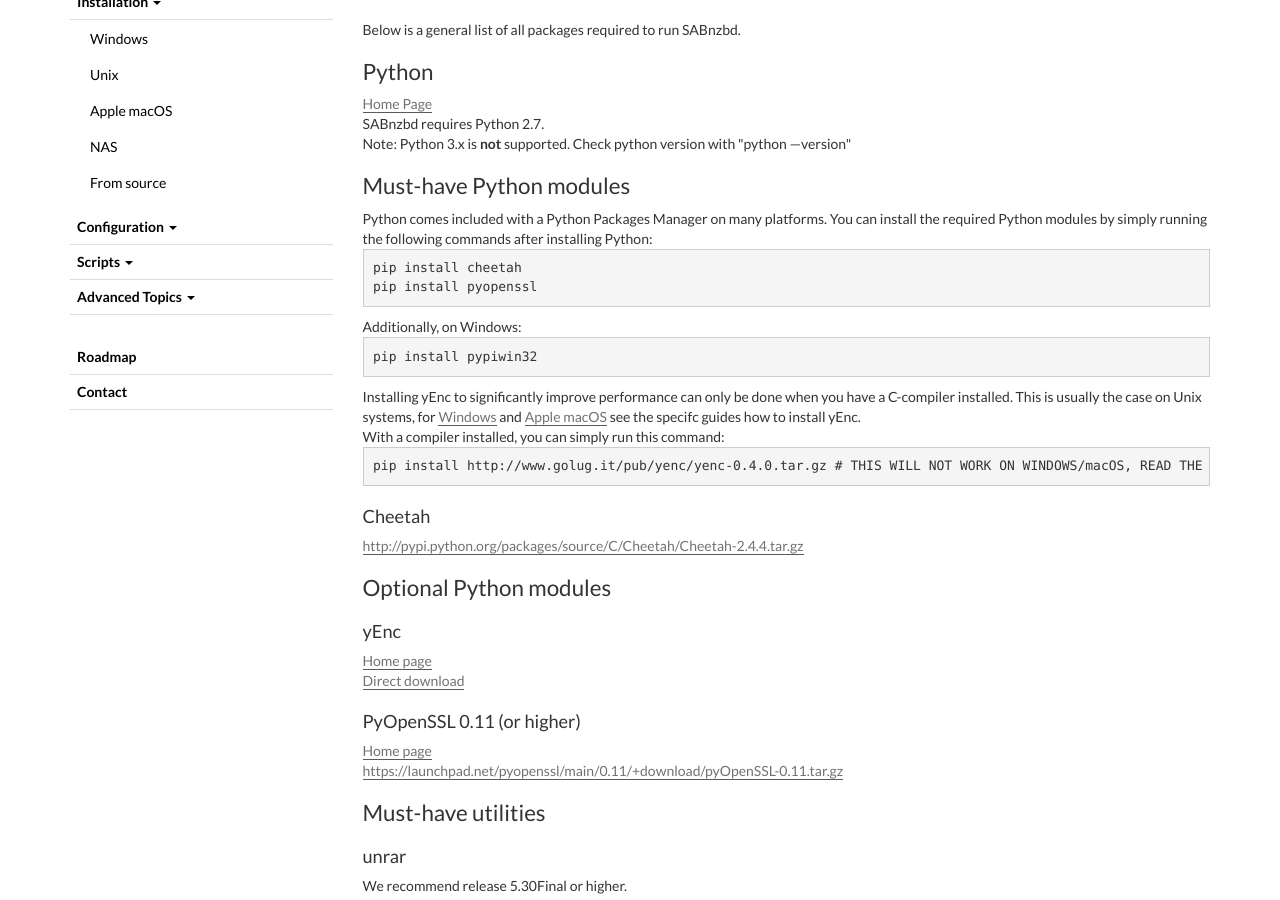
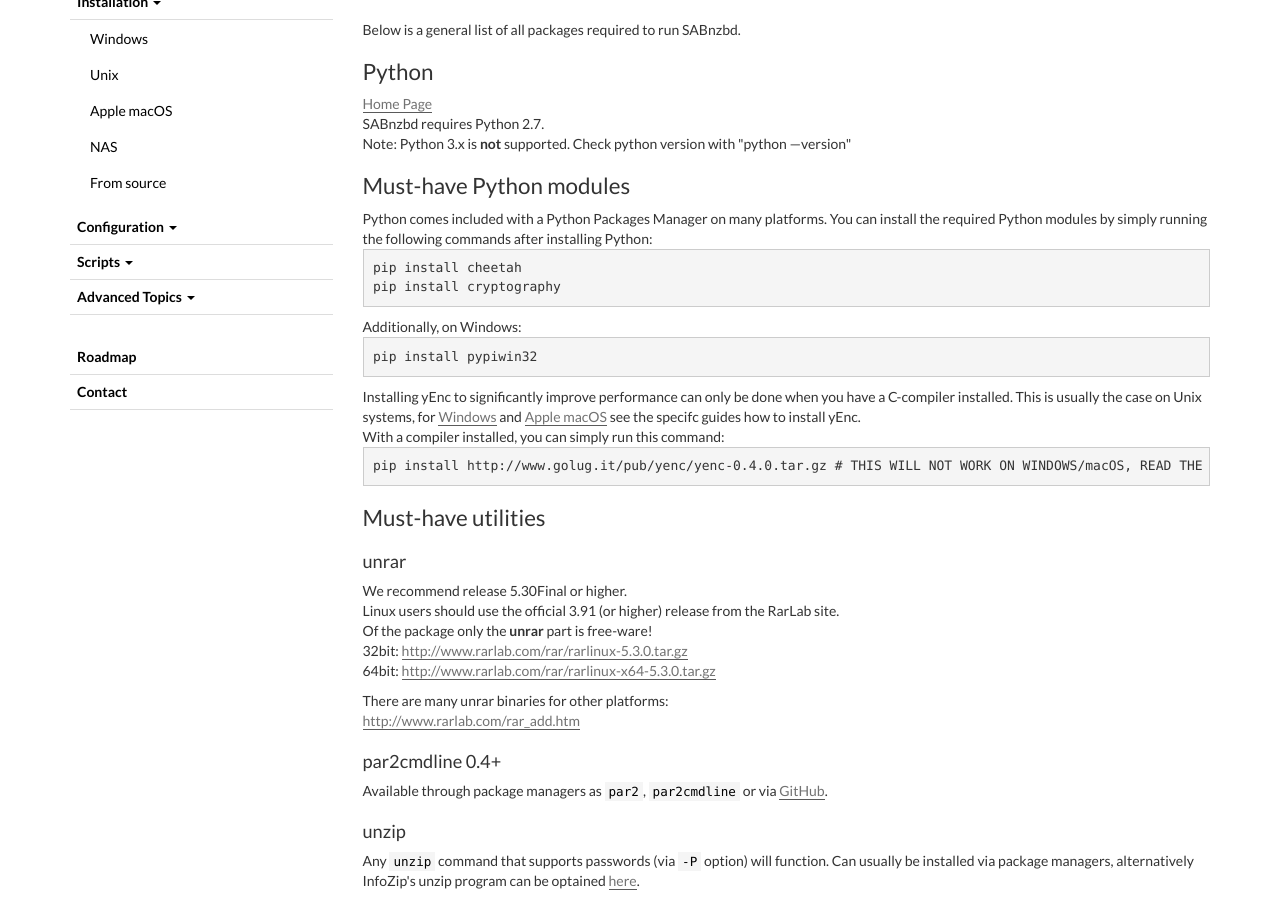
Before and after one commit to sabnzbd/sabnzbd.github.io, a Jekyll site: the page built from wiki/installation/install-off-modules.html, in a window 1280 px wide and 900 px high, scrolled down 333 px. Built offline with Jekyll 4.4.1, drawn with Linux system fonts in a browser that asks for light colours.

Commit message:
Remove pyOpenSSL references, now cryptography

```diff
--- a/wiki/advanced/https.html
+++ b/wiki/advanced/https.html
@@ -1,7 +1,6 @@
 ---
 title: Webserver using HTTPS
 ---
-<p><strong>Requires: pyopenssl (listed as <code>python-openssl</code> under apt-get)</strong>
 
 <p>To make the communication between SABnzbd and your web browser private, you can enable HTTPS (secured HTTP). The purpose of a certificate is two-fold; one is to give you encrypted communication, the other is to authenticate the server. The certificate authority guarantees that you are actually talking to the website of your bank or similar service. Web browsers are very fussy about the authentication part, and by default will complain unless you buy your own certificate.</p>
 <p>By default SABnzbd will create self signed certificates for you to use. These however will give browser warnings when you try to connect however it is usually easy to make an exception for these certificates.</p>
--- a/wiki/installation/install-from-source-windows.html
+++ b/wiki/installation/install-from-source-windows.html
@@ -11,7 +11,7 @@
     <li><p>After installing both, restart your computer and open a Command Prompt. <br/>
     Run these commands:
     <pre><code>pip install cheetah
-pip install pyopenssl
+pip install cryptography
 pip install pypiwin32</pre></code></li>
 
     <li><p>Get a local copy (clone) of the SABnzbd source by opening Git Bash from the start menu and running:
--- a/wiki/installation/install-off-modules.html
+++ b/wiki/installation/install-off-modules.html
@@ -19,7 +19,7 @@
 Python comes included with a Python Packages Manager on many platforms. You can install the required Python modules by simply running the following commands after installing Python:
 <pre>
 pip install cheetah
-pip install pyopenssl
+pip install cryptography
 </pre>
 Additionally, on Windows:
 <pre>
@@ -30,17 +30,7 @@
 <pre>
 pip install http://www.golug.it/pub/yenc/yenc-0.4.0.tar.gz # THIS WILL NOT WORK ON WINDOWS/macOS, READ THE GUIDES
 </pre>
-<h3 id="toc4"><span>Cheetah</span></h3>
-<p><a href="http://pypi.python.org/packages/source/C/Cheetah/Cheetah-2.4.4.tar.gz">http://pypi.python.org/packages/source/C/Cheetah/Cheetah-2.4.4.tar.gz</a></p>
-<h2 id="toc5"><span>Optional Python modules</span></h2>
-<h3 id="toc6"><span>yEnc</span></h3>
-<p><a href="http://www.golug.it/yenc.html" target="_blank">Home page</a><br>
-    <a href="http://www.golug.it/pub/yenc/yenc-0.3.tar.gz">Direct download</a>
-</p>
-<h3 id="toc7"><span>PyOpenSSL 0.11 (or higher)</span></h3>
-<p><a href="https://launchpad.net/pyopenssl" target="_blank">Home page</a><br>
-    <a href="https://launchpad.net/pyopenssl/main/0.11/+download/pyOpenSSL-0.11.tar.gz">https://launchpad.net/pyopenssl/main/0.11/+download/pyOpenSSL-0.11.tar.gz</a>
-</p>
+
 <h2 id="toc8"><span>Must-have utilities</span></h2>
 <h3 id="toc9"><span>unrar</span></h3>
 <p>We recommend release 5.30Final or higher.<br>
--- a/wiki/installation/install-osx-src.html
+++ b/wiki/installation/install-osx-src.html
@@ -16,7 +16,7 @@
     </li>
     <li>Install the depenencies by running:<br>
     <pre><code>sudo pip install cheetah
-sudo pip install pyopenssl
+sudo pip install cryptography
 sudo pip install http://www.golug.it/pub/yenc/yenc-0.4.0.tar.gz</code></pre></li>
     <li>Finally, download the <a href="/downloads">source code</a>, unpack into any folder (e.g. ~/SABnzbd).<br>
     Don't compile or anything, just run from source:
```
Also changed, not shown: wiki/advanced/certificate-errors.md (line endings or trailing spaces).
